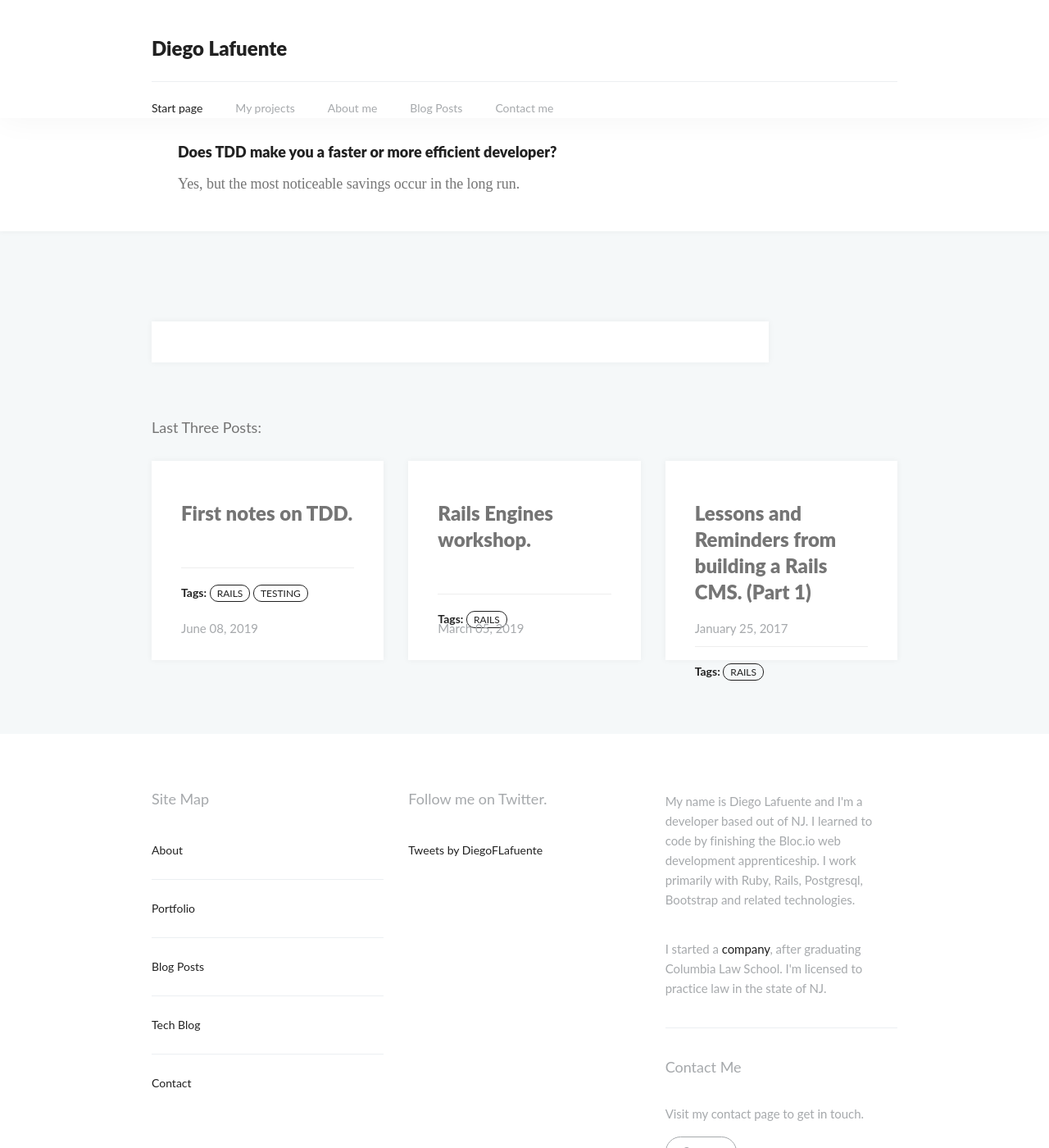
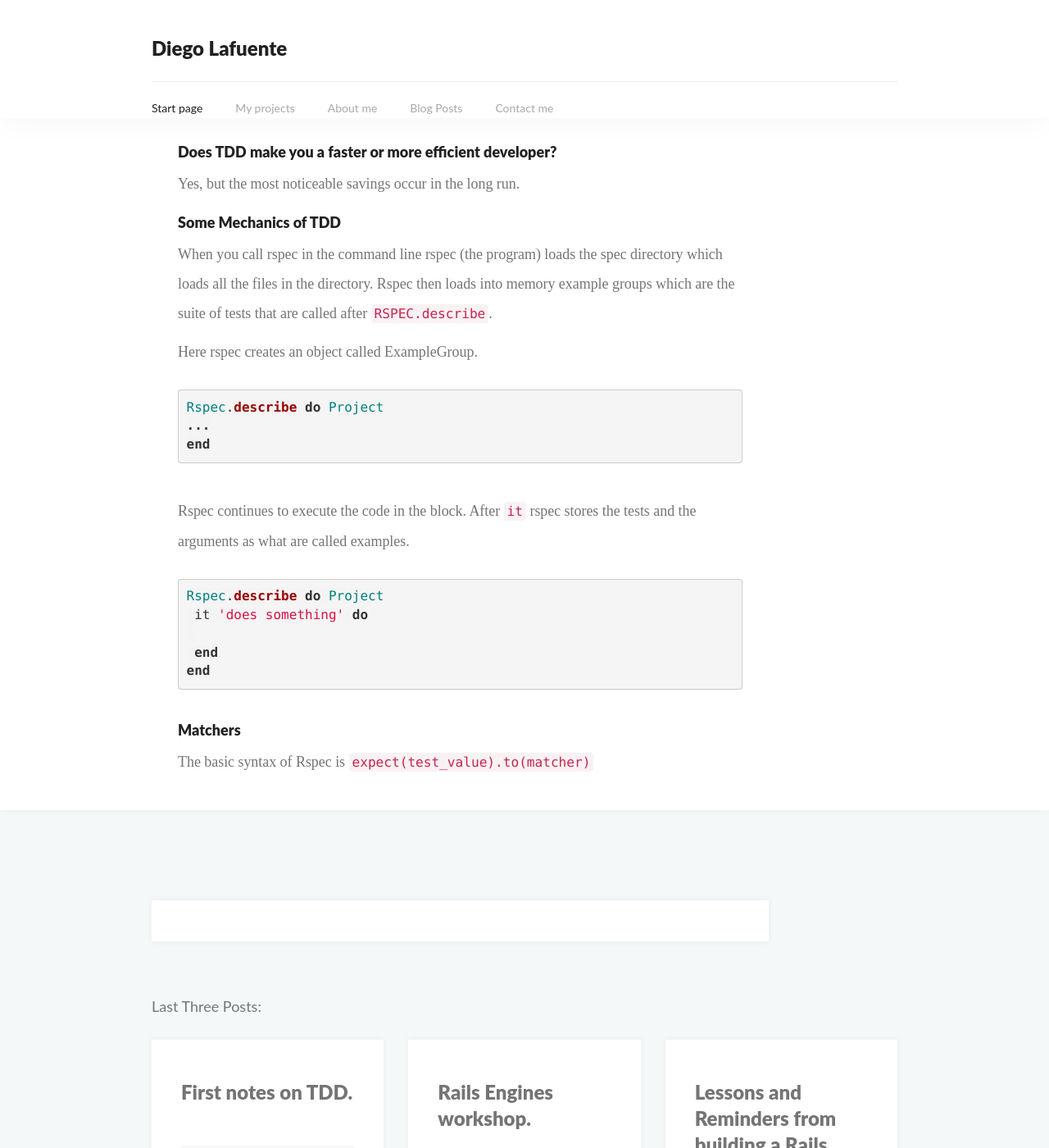
Before and after one commit to dlaf88/dlaf88.github.io, a Jekyll site: the page built from _posts/2019-06-08-first-notes-on-tdd.md, in a window 1280 px wide and 1400 px high, scrolled down 910 px. Shown: the whole window at 82% size. Built offline with Jekyll 4.4.1, drawn with Linux system fonts in a browser that asks for light colours; nearby versions of some CDN libraries; library files that are not in the unit come from our copies; a script that is not in the unit is left out; comment, search, counter and statistics services are not loaded.

Commit message:
Update 2019-06-08-first-notes-on-tdd.md

````diff
--- a/_posts/2019-06-08-first-notes-on-tdd.md
+++ b/_posts/2019-06-08-first-notes-on-tdd.md
@@ -29,3 +29,28 @@ In certain areas but becoming a better developer requires the improvement of man
 
 ### Does TDD make you a faster or more efficient developer?
 Yes, but the most noticeable savings occur in the long run.
+
+
+### Some Mechanics of TDD
+When you call rspec in the command line rspec (the program) loads the spec directory which loads all the files in the directory. Rspec then loads into memory example groups which are the suite of tests that are called after ```RSPEC.describe```.
+
+Here rspec creates an object called ExampleGroup.
+{% highlight ruby %}
+Rspec.describe do Project
+...
+end
+{% endhighlight %}
+
+Rspec continues to execute the code in the block. After `it` rspec stores the tests and the arguments as what are called examples.
+{% highlight ruby %}
+Rspec.describe do Project
+ it 'does something' do
+
+ end
+end
+{% endhighlight %}
+
+
+
+### Matchers
+The basic syntax of Rspec is ```expect(test_value).to(matcher)```
````
